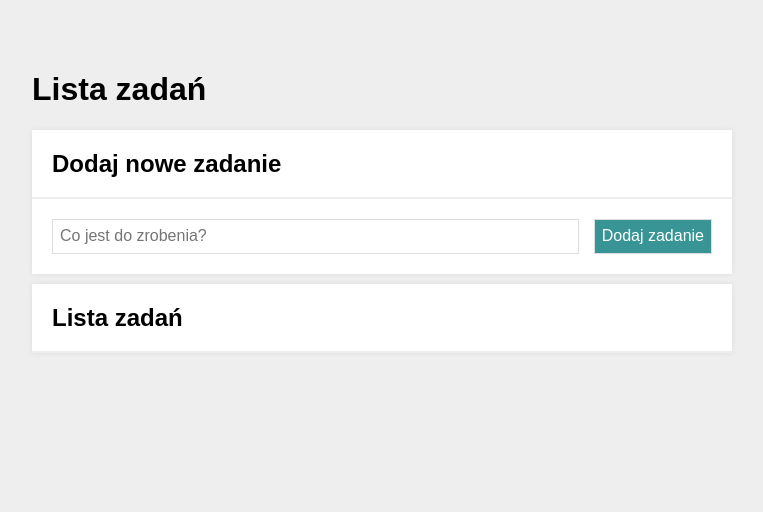
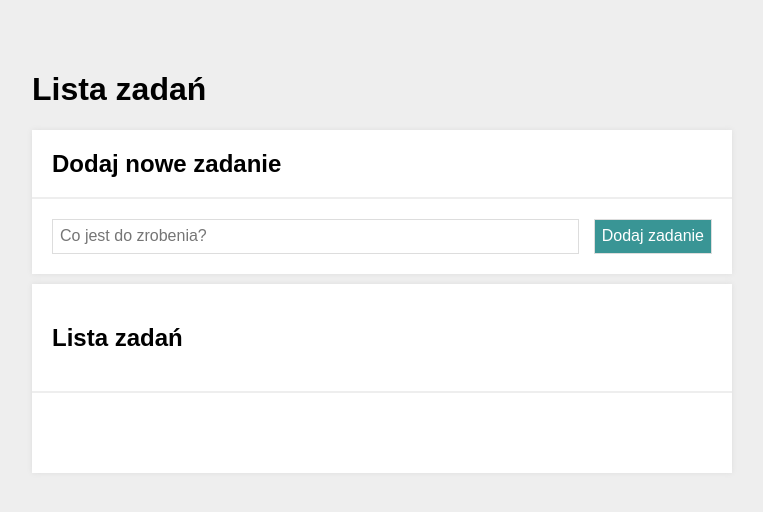
Before and after one commit to mileni67/tasks, a plain HTML site: page index.html in a window 1280 px wide. Shown: the whole page, without its empty margins (258-1021 px from the left). Drawn offline with nearby package versions, Linux system fonts and the light colour scheme.

Commit message:
micro-fixed

```diff
--- a/css/section.css
+++ b/css/section.css
@@ -3,6 +3,7 @@
     margin: 10px 0;
     box-shadow: 0 0 5px #ddd;
 }
+
 
 .section__header {
     display: grid;
@@ -15,6 +16,10 @@
     text-align: center;
 }
 
+.section__body {
+    padding: 20px;
+}
+
 @media (max-width: 767px) {
     .section__header {
         grid-template-columns: 1fr;
--- a/css/styles.css
+++ b/css/styles.css
@@ -31,6 +31,7 @@ body {
 .containerButtons__button:hover {
     color: hsl(180, 60%, 20%);
     cursor: pointer;
+    transform: scale(1.1);
 }
 
 .containerButtons__button:disabled {
--- a/index.html
+++ b/index.html
@@ -34,15 +34,18 @@
         </section>
 
         <section class="section">
-            <h2 class="section__header">
+            <div class="section__header">
+            <h2 class="section__title">
                 Lista zadań
             </h2>
             <div class="container__buttons js-containerButtons">
             </div>
-        </section>
+        </div>
+
         <div class="section__body">
             <ul class="list js-list"></ul>
         </div>
+    </section>
     </main>
 </body>
 
```
